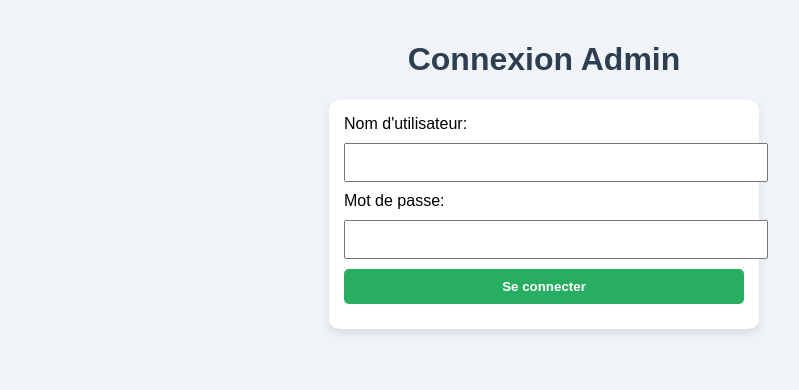
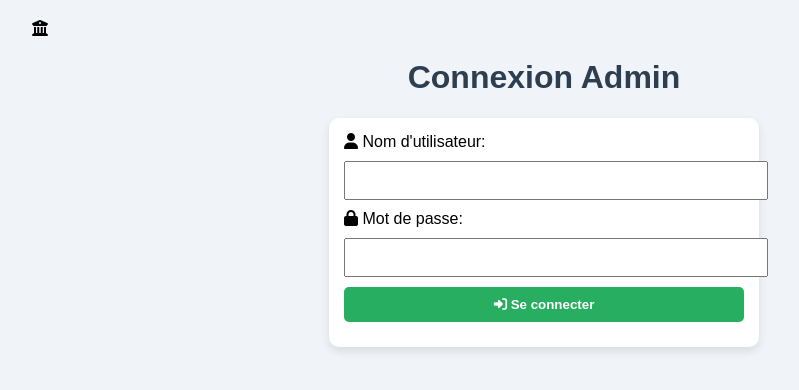
Before and after one commit to hakemaminebenbahaz-cyber/Python, a Python web app: template templates/login.html in a window 1280 px wide. Shown: the top 390 px of the page, without its empty margins (96-895 px from the left). Run offline with Jinja, Linux system fonts and the light colour scheme; the template is opened without the code that fills it, so the values that code supplies are empty.

Commit message:
Update login.html

```diff
--- a/templates/login.html
+++ b/templates/login.html
@@ -4,19 +4,24 @@
     <meta charset="UTF-8">
     <title>Login Admin</title>
     <link rel="stylesheet" href="{{ url_for('static', filename='style.css') }}">
+    <link rel="stylesheet" href="https://cdnjs.cloudflare.com/ajax/libs/font-awesome/6.5.2/css/all.min.css">
 </head>
 <body>
     <div class="container">
-        <h1>Connexion Admin</h1>
+        <div class="header">
+            <i class="fas fa-university bank-logo"></i> <h1>Connexion Admin</h1>
+        </div>
+
         {% if error %}
             <p class="error">{{ error }}</p>
         {% endif %}
+
         <form method="POST" class="card">
-            <label>Nom d'utilisateur:</label>
-            <input type="text" name="username" required>
-            <label>Mot de passe:</label>
-            <input type="password" name="password" required>
-            <button type="submit">Se connecter</button>
+            <label for="username"><i class="fas fa-user"></i> Nom d'utilisateur:</label>
+            <input type="text" name="username" id="username" required>
+            <label for="password"><i class="fas fa-lock"></i> Mot de passe:</label>
+            <input type="password" name="password" id="password" required>
+            <button type="submit"><i class="fas fa-sign-in-alt"></i> Se connecter</button>
         </form>
     </div>
 </body>
```
